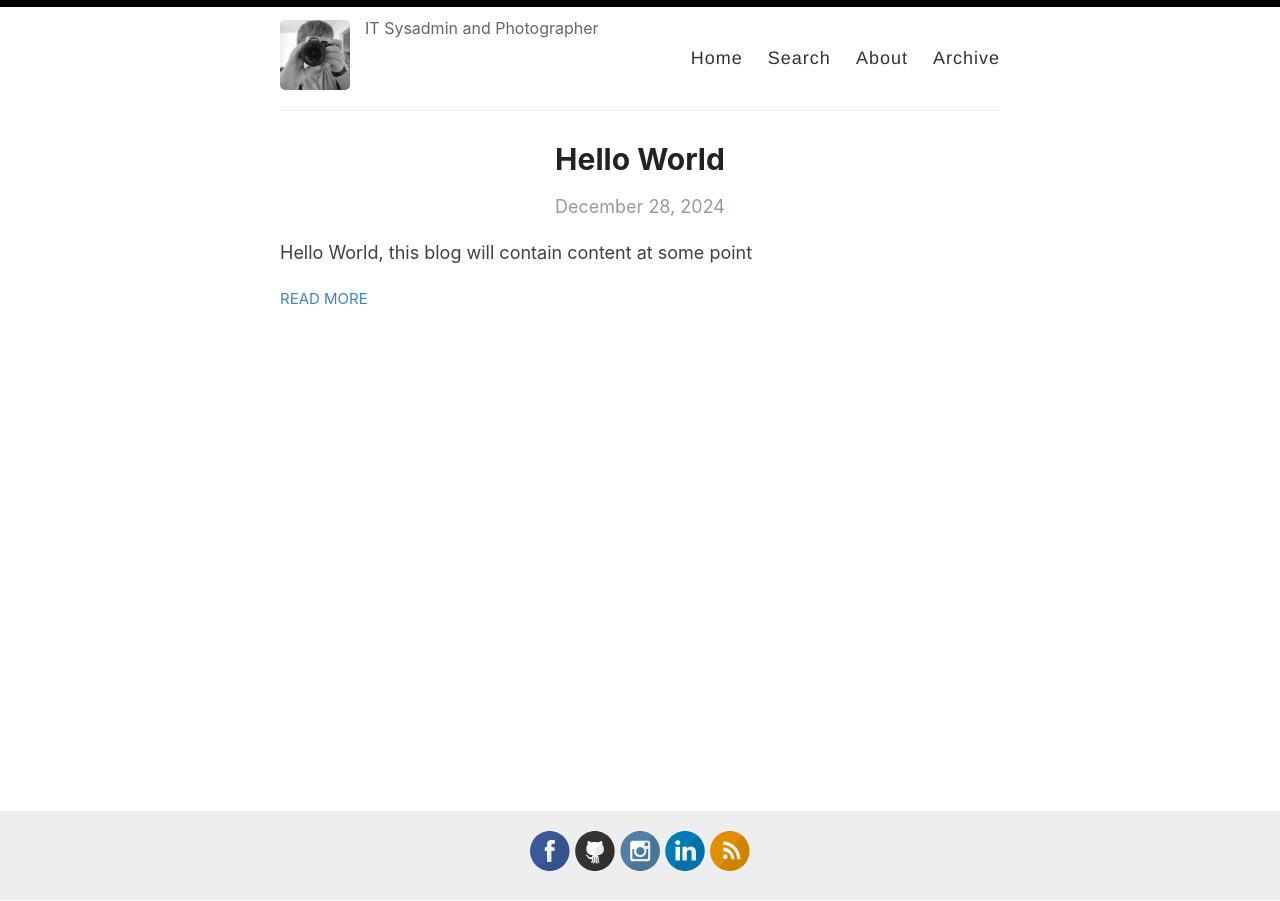
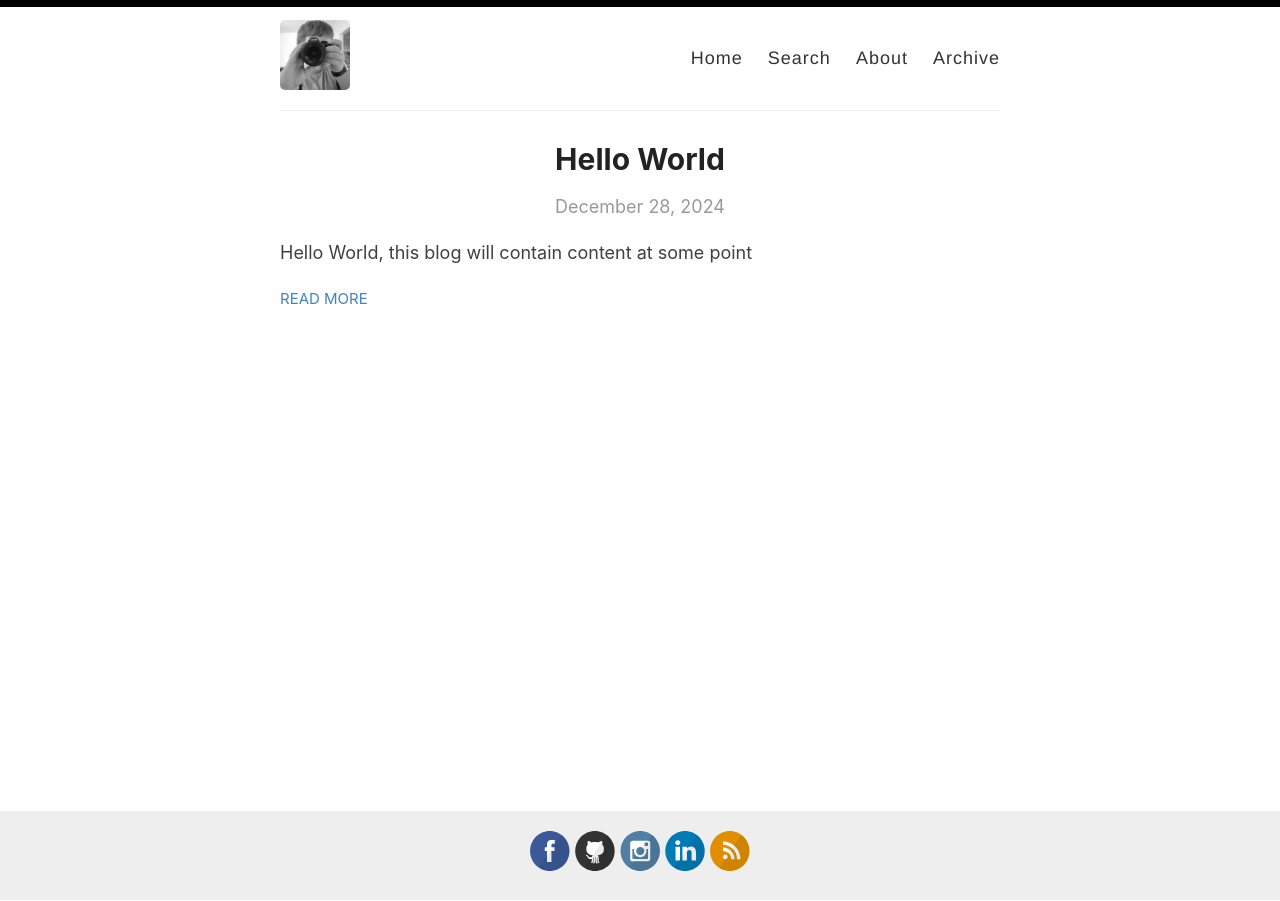
Before and after one commit to trickyhi/Blog, a Jekyll site: the page built from index.html, in a window 1280 px wide. Built offline with Jekyll 4.4.1, drawn with Linux system fonts in a browser that asks for light colours; the list of posts is cut into pages by our own code.

Commit message:
remove description

```diff
--- a/_config.yml
+++ b/_config.yml
@@ -9,7 +9,7 @@ title: Riley Marcoux's Blog
 author: Riley Marcoux
 
 # Short bio or description (displayed in the header)
-description: IT Sysadmin and Photographer
+description:
 
 # URL of your avatar or profile pic (you could use your GitHub profile pic)
 avatar: /images/avatar.jpg
```
